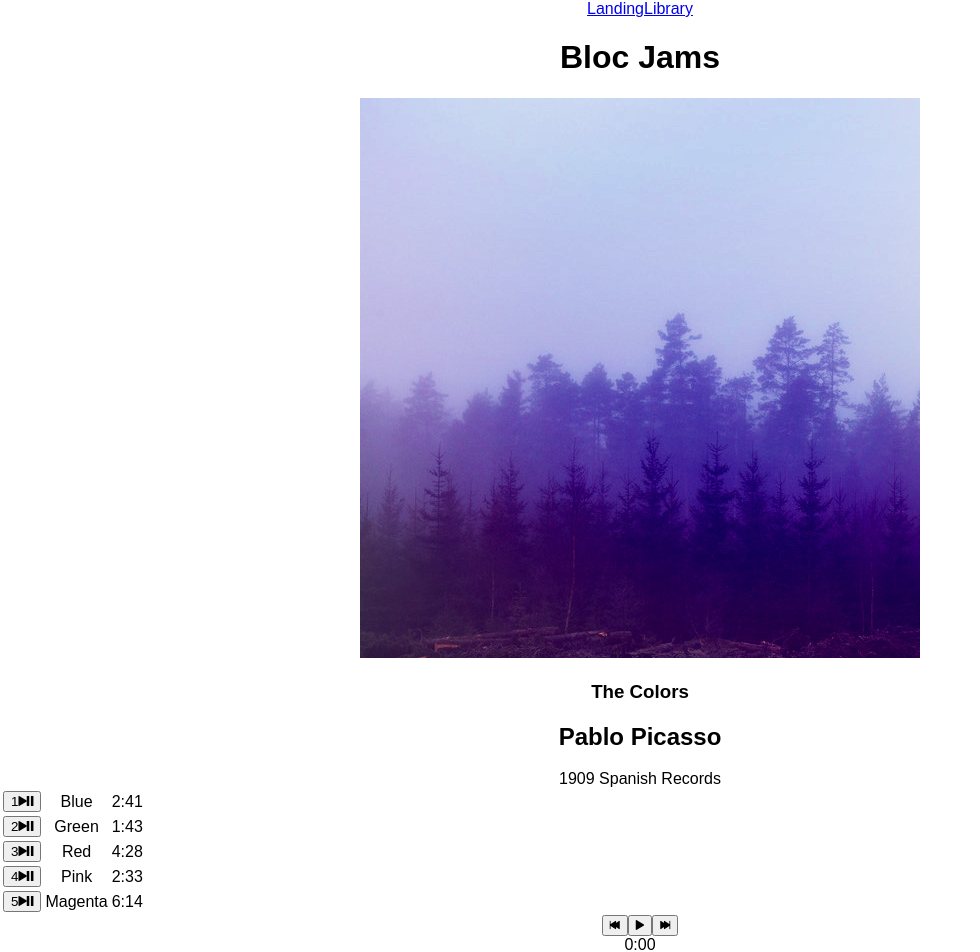
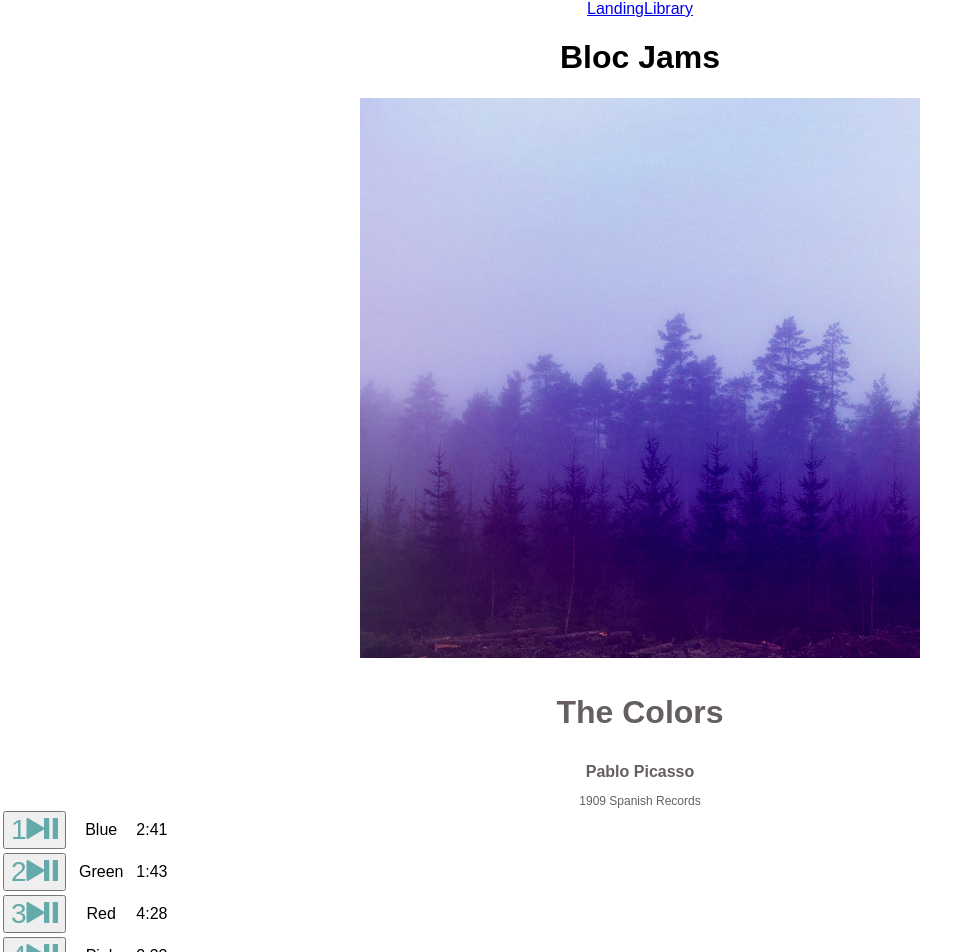
Before and after one commit to ahallam75/bloc-jams-react, a React (Create React App) app: page /album/the-colors in a window 1280 px wide. Shown: the top 952 px of the page, without its empty margins (0-980 px from the left). Built offline with nearby package versions, Linux system fonts and the light colour scheme.

Commit message:
Commit changes before merging assignment styling.

```diff
--- /dev/null
+++ b/src/components/Album.css
@@ -0,0 +1,56 @@
+.album-info {
+  padding-bottom: 14rem;
+}
+
+#song-action-btns {
+  border: none;
+  background: none;
+}
+
+.ion-pause, .ion-play, .song-number {
+  border: none;
+  background: none;
+  font-size: 1.75rem;
+  color: rgba(65, 153, 153, 0.8);
+}
+
+#album-title {
+  font-size: 2rem;
+}
+
+.album-details {
+  color: rgb(101, 95, 95);
+}
+
+.artist {
+  font-size: 1rem;
+}
+
+#release-info {
+  font-size: .75rem;
+}
+
+.album-cover-art {
+  margin: 0 auto;
+}
+
+.table-responsive {
+  font-size: 1rem;
+  border-top: .5rem solid rgba(230, 174, 47, .5);
+  border-left: .75rem solid rgba(255, 108, 108, .5);
+  border-bottom: .75rem solid rgb(255, 108, 108);
+  border-right: .75rem solid rgb(230, 174, 47);
+  background-color: rgba(236, 248, 255, 0.77);;
+}
+
+tr {
+  border-top: .25rem solid rgba(230, 174, 47, .5);
+}
+
+tr:hover {
+  cursor: pointer;
+}
+
+.table > tbody > tr > td {
+  vertical-align: middle;
+}
--- a/src/components/Album.js
+++ b/src/components/Album.js
@@ -1,6 +1,7 @@
 import React, { Component } from 'react';
 import albumData from './../data/albums';
 import PlayerBar from './PlayerBar';
+import './Album.css';
 
 class Album extends Component {
   constructor(props) {
--- a/src/components/Landing.js
+++ b/src/components/Landing.js
@@ -1,4 +1,5 @@
 import React from 'react';
+import './Landing.css';
 
 const Landing = () => (
   <section className="landing">
--- a/src/components/Library.js
+++ b/src/components/Library.js
@@ -1,6 +1,7 @@
 import React, { Component } from 'react';
 import { Link } from 'react-router-dom';
 import albumData from './../data/albums';
+import './Library.css';
 
 class Library extends Component {
   constructor(props) {
--- a/src/components/PlayerBar.js
+++ b/src/components/PlayerBar.js
@@ -1,4 +1,5 @@
 import React, { Component } from 'react';
+import './PlayerBar.css';
 
  class PlayerBar extends Component {
    render() {
```
Also changed, not shown: src/components/App.css (added), src/components/Landing.css (added), src/components/Library.css (added), src/components/PlayerBar.css (added).
